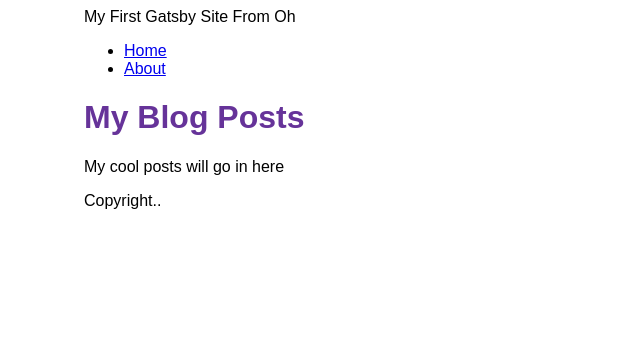
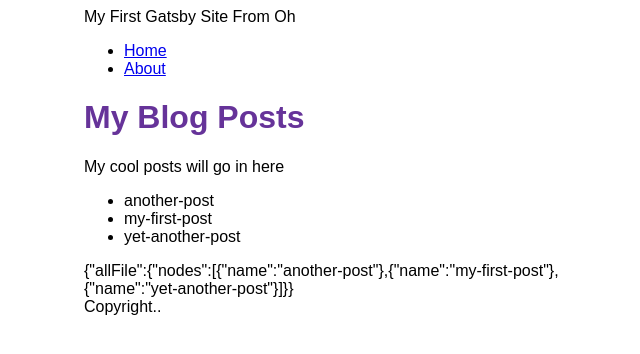
Before and after one commit to hyujikoh/gatsby-bootcamp, a Gatsby site: page /blog in a window 1280 px wide. Shown: the whole page, without its empty margins (306-946 px from the left). Built offline with nearby package versions, Linux system fonts and the light colour scheme; Gatsby itself is replaced by a stand-in of ours.

Commit message:
블로그 포스트 리스트

```diff
--- a/src/pages/blog.js
+++ b/src/pages/blog.js
@@ -1,9 +1,28 @@
 import React from 'react'
 import Layout from '../components/layout'
+import { Link,useStaticQuery,graphql } from "gatsby";
 const BlogPage = () => {
+
+    const data = useStaticQuery(graphql`
+    query{
+        allFile {
+       nodes {
+         name
+       }
+     }
+   }
+  `);
   return (
     <Layout pageTitle="My Blog Posts">
       <p>My cool posts will go in here</p>
+        <ul>
+        {data.allFile.nodes.map((node)=> (
+            <li key= {node.name}> {node.name}</li>
+        ))}
+
+        </ul>
+
+      {JSON.stringify(data)}
     </Layout>
   )
 }
```
